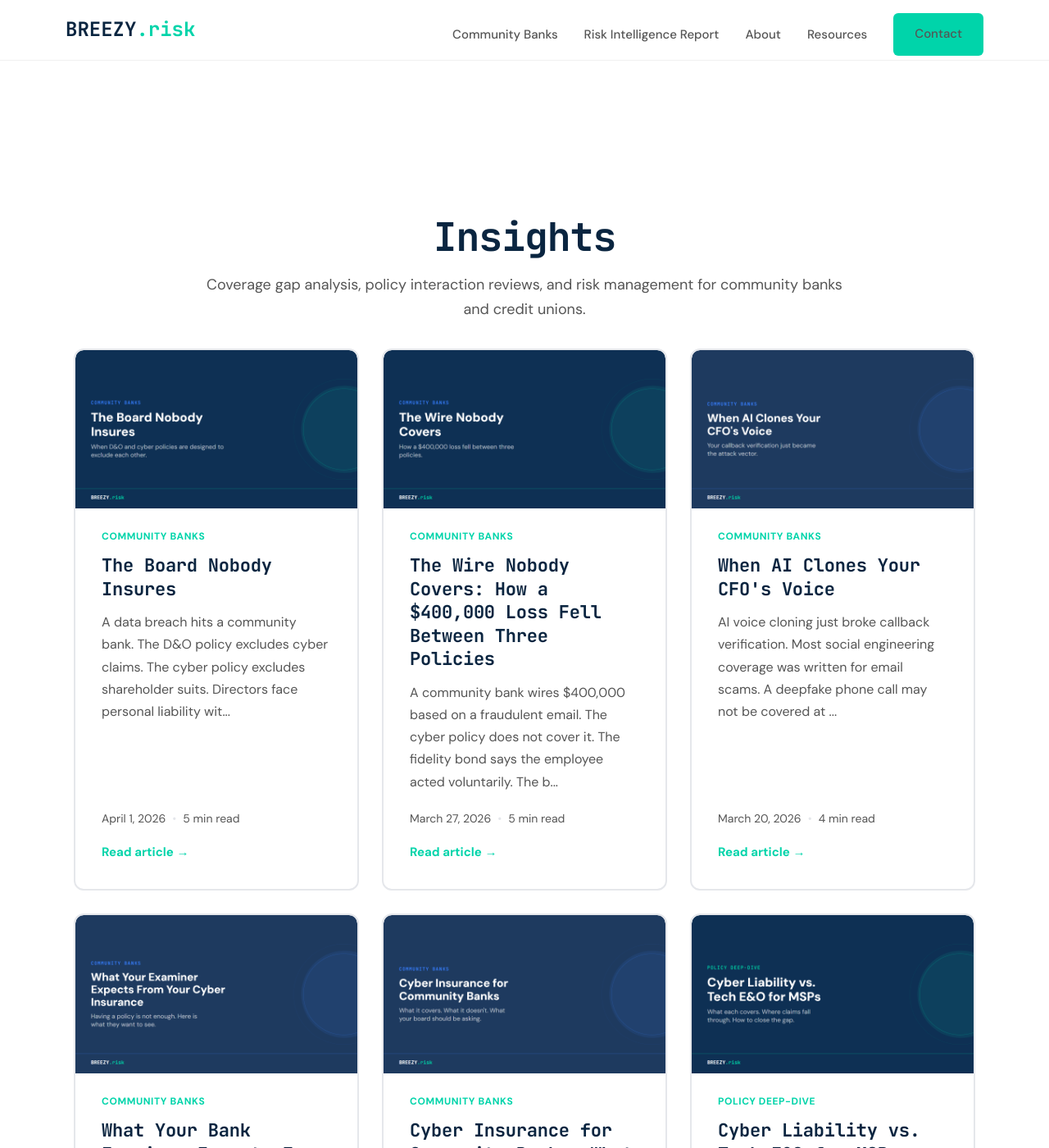
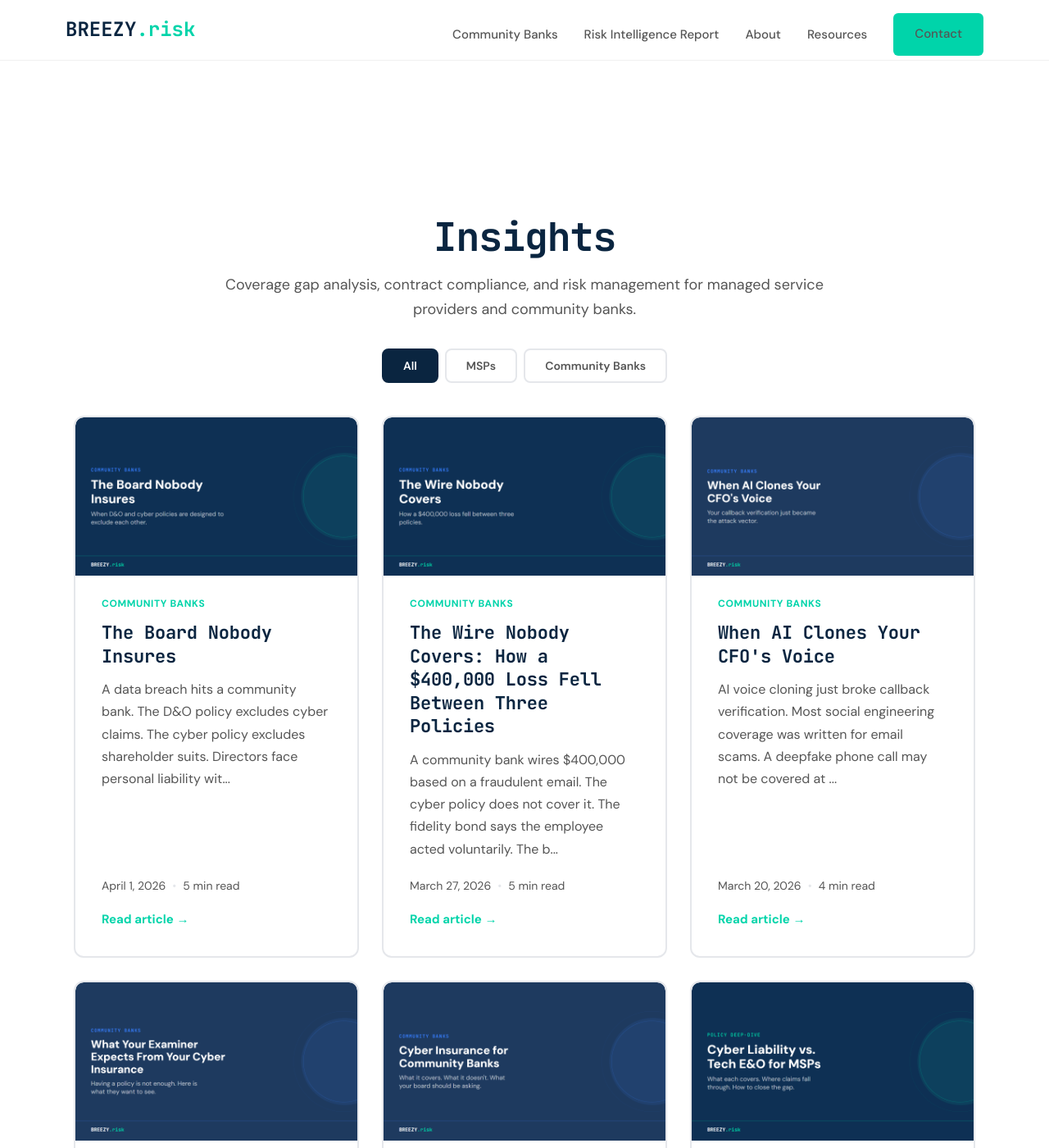
Before and after one commit to joeproe1/breezyins.com, a Jekyll site: the page built from insights.html, in a window 1280 px wide and 1400 px high. Shown: the whole window at 82% size. Built offline with Jekyll 4.4.1, drawn with Linux system fonts in a browser that asks for light colours.

Commit message:
Restore Insights filter tabs (All / MSPs / Community Banks)
Co-Authored-By: Claude Opus 4.6 <noreply@anthropic.com>

```diff
--- a/insights.html
+++ b/insights.html
@@ -1,7 +1,7 @@
 ---
 layout: page
-title: "Insurance Insights for Community Banks"
-description: "Coverage gap analysis, policy interaction reviews, and risk management articles for community banks and credit unions."
+title: "Insurance Insights for MSPs and Community Banks"
+description: "Coverage gap analysis, policy interaction reviews, and risk management articles for managed service providers and community banks."
 permalink: /insights/
 ---
 
@@ -10,8 +10,13 @@ permalink: /insights/
 .insights-header { text-align: center; max-width: 800px; margin: 0 auto 32px; }
 .insights-header h1 { font-size: 48px; font-weight: 800; color: var(--primary); margin: 0 0 14px; letter-spacing: -0.02em; }
 .insights-header p { font-size: 18px; color: var(--text-secondary); margin: 0; line-height: 1.7; }
+.filter-tabs { display: flex; justify-content: center; gap: 8px; margin: 0 auto 40px; flex-wrap: wrap; }
+.filter-tab { font-family: var(--font-mono); font-size: 14px; font-weight: 600; padding: 10px 24px; border: 2px solid var(--border); border-radius: 8px; background: #fff; color: var(--text-secondary); cursor: pointer; transition: all 0.2s; }
+.filter-tab:hover { border-color: var(--accent); color: var(--primary); }
+.filter-tab.active { background: var(--primary); border-color: var(--primary); color: #fff; }
 .blog-grid { display: grid; grid-template-columns: repeat(auto-fill, minmax(340px, 1fr)); gap: 28px; max-width: 1100px; margin: 0 auto; }
 .post-card { background: #fff; border: 2px solid var(--border); border-radius: 12px; padding: 0; transition: all 0.25s; display: flex; flex-direction: column; overflow: hidden; }
+.post-card.hidden { display: none; }
 .post-card:hover { border-color: var(--accent); box-shadow: 0 10px 24px rgba(0, 212, 170, 0.12); transform: translateY(-3px); }
 .post-card-accent { height: 6px; }
 .post-card-accent--coverage-gaps { background: linear-gradient(90deg, #00D4AA, #0A2540); }
@@ -41,6 +46,8 @@ permalink: /insights/
     .insights-header h1 { font-size: 34px; }
     .blog-grid { grid-template-columns: 1fr; }
     .insights-cta { margin: 40px 0 0; padding: 28px 20px; }
+    .filter-tabs { gap: 6px; }
+    .filter-tab { padding: 8px 16px; font-size: 13px; }
 }
 </style>
 
@@ -48,14 +55,25 @@ permalink: /insights/
     <div class="container">
         <div class="insights-header">
             <h1>Insights</h1>
-            <p>Coverage gap analysis, policy interaction reviews, and risk management for community banks and credit unions.</p>
+            <p>Coverage gap analysis, contract compliance, and risk management for managed service providers and community banks.</p>
+        </div>
+
+        <div class="filter-tabs">
+            <button class="filter-tab active" data-filter="all">All</button>
+            <button class="filter-tab" data-filter="msp">MSPs</button>
+            <button class="filter-tab" data-filter="banks">Community Banks</button>
         </div>
 
         <div class="blog-grid">
             {% assign sorted_posts = site.posts | sort: 'date' | reverse %}
             {% for post in sorted_posts %}
             {% unless post.archived %}
-            <div class="post-card">
+            {% if post.category == "Community Banks" %}
+                {% assign industry = "banks" %}
+            {% else %}
+                {% assign industry = "msp" %}
+            {% endif %}
+            <div class="post-card" data-industry="{{ industry }}">
                 {% if post.image %}
                 <a href="{{ post.url | relative_url }}" class="post-card-image-link">
                     <img src="{{ post.image | relative_url }}" alt="{{ post.title }}" class="post-card-image" loading="lazy">
@@ -87,3 +105,37 @@ permalink: /insights/
 </section>
 
 {% include cta-banner.html title="Find Out What Your Coverage Looks Like Before an Examiner Asks" subtitle="Your next examination, your next board review, your next policy renewal. Any of those can expose a coverage problem you did not know you had." %}
+
+<script>
+(function() {
+    var tabs = document.querySelectorAll('.filter-tab');
+    var cards = document.querySelectorAll('.post-card');
+
+    function applyFilter(filter) {
+        tabs.forEach(function(t) {
+            t.classList.toggle('active', t.getAttribute('data-filter') === filter);
+        });
+        cards.forEach(function(card) {
+            if (filter === 'all' || card.getAttribute('data-industry') === filter) {
+                card.classList.remove('hidden');
+            } else {
+                card.classList.add('hidden');
+            }
+        });
+    }
+
+    tabs.forEach(function(tab) {
+        tab.addEventListener('click', function() {
+            var filter = this.getAttribute('data-filter');
+            applyFilter(filter);
+        });
+    });
+
+    // Apply filter from URL hash on page load (e.g. /insights/#community-banks)
+    var hashMap = { 'community-banks': 'banks', 'msps': 'msp' };
+    var hash = window.location.hash.replace('#', '');
+    if (hashMap[hash]) {
+        applyFilter(hashMap[hash]);
+    }
+})();
+</script>
```
